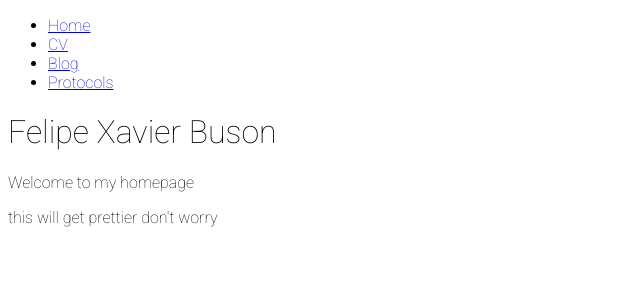
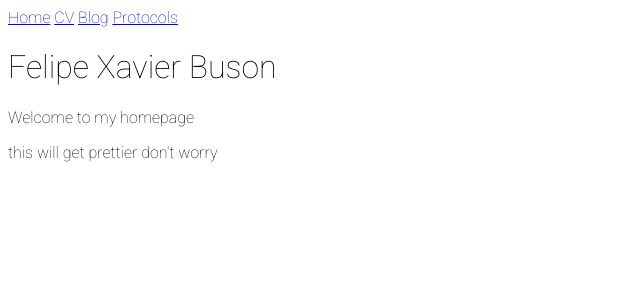
Before and after one commit to fxbuson/fxbuson.github.io, a Jekyll site: the page built from index.html, in a window 1280 px wide. Shown: the top 300 px of the page, without its empty margins (0-640 px from the left). Built offline with Jekyll 4.4.1, drawn with Linux system fonts in a browser that asks for light colours.

Commit message:
basic style for navbar

```diff
--- a/stylesheets/style.css
+++ b/stylesheets/style.css
@@ -4,3 +4,14 @@ html *
   font-weight: 100;
   font-style: normal;
 }
+
+nav ul
+{
+  list-style-type: none;
+  margin: 0;
+  padding: 0;
+}
+
+nav li {
+  display: inline;
+}
```
